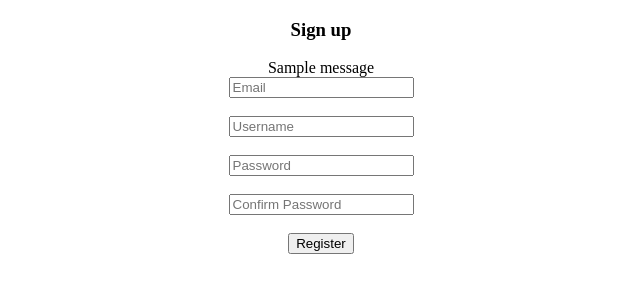
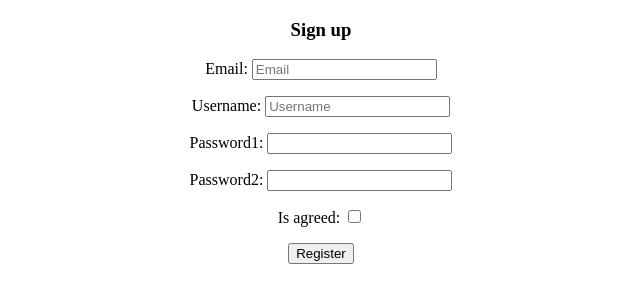
Before and after one commit to vagashkov/django-auth-test, a Django app: page /register in a window 1280 px wide. Shown: the top 303 px of the page, without its empty margins (319-959 px from the left). Run offline with Django 4.2, Linux system fonts and the light colour scheme; tables that the repository leaves empty hold one stand-in row (values such as "Sample post"); one stand-in notice (Sample message) is shown.

Commit message:
Add Django form object with checkbox instead of pure HTML

```diff
--- /dev/null
+++ b/auth_test/forms.py
@@ -0,0 +1,9 @@
+from django import forms
+
+
+class RegistrationForm(forms.Form):
+    email = forms.EmailField(widget=forms.EmailInput(attrs={'placeholder': 'Email'}))
+    username = forms.CharField(widget=forms.TextInput(attrs={'placeholder': 'Username'}))
+    password1 = forms.CharField(widget=forms.PasswordInput())
+    password2 = forms.CharField(widget=forms.PasswordInput())
+    is_agreed = forms.BooleanField(widget=forms.CheckboxInput())
--- a/auth_test/views.py
+++ b/auth_test/views.py
@@ -7,61 +7,61 @@ from django.contrib.auth import authenticate, login, logout
 from django.utils.decorators import method_decorator
 from django.views.decorators.csrf import csrf_protect
 
+from .forms import RegistrationForm
+
 
 class RegistrationView(View):
     '''
     Manages new user registration process.
     '''
     def get(self, request):
-        return render(request, 'auth/register.html')
+        form = RegistrationForm()
+        return render(request, 'auth/register.html', {'form': form})
 
     @method_decorator(csrf_protect)
     def post(self, request):
-        context = {
-            'data': request.POST,
-            'has_error': False
-        }
+        # Getting form data from request
+        form = RegistrationForm(request.POST)
+        has_error = False
+        # Checking if form is valid
+        if form.is_valid():
+            username = form.cleaned_data['username']
+            email = form.cleaned_data['email']
+            password1 = form.cleaned_data['password1']
+            password2 = form.cleaned_data['password2']
 
-        # First, check user email format
-        email = request.POST.get('email')
-        if not validate_email(email):
-            messages.add_message(request, messages.ERROR, 'Please provide a valid email')
-            context['has_error'] = True
+            # First, check user email format
+            if not validate_email(email):
+                has_error = True
 
-        # Second, check password length
-        password1 = request.POST.get('password1')
-        if len(password1) < 6:
-            messages.add_message(request, messages.ERROR, 'password has to be at least 6 characters long')
-            context['has_error'] = True
+            # Second, check password length
+            if len(password1) < 6:
+                has_error = True
 
-        # Third, compare password and its confirmation
-        password2 = request.POST.get('password2')
-        if password1 != password2:
-            messages.add_message(request, messages.ERROR, 'passwords dont match')
-            context['has_error'] = True
+            # Third, compare password and its confirmation
+            if password1 != password2:
+                has_error = True
 
-        # Easy job done - now let's check user email for double registration
-        try:
-            if User.objects.get(email=email):
-                messages.add_message(request, messages.ERROR, 'Email already exists')
-                context['has_error'] = True
-        except User.DoesNotExist:
-            pass
+            # Easy job done - now let's check user email for double registration
+            try:
+                if User.objects.get(email=email):
+                    has_error = True
+            except User.DoesNotExist:
+                pass
 
-        # If data is not valid - reopen registration form
-        if context['has_error']:
-            return render(request, 'auth/register.html', status=401, context=context)
+            # If data is not valid - reopen registration form
+            if has_error:
+                return render(request, 'auth/register.html', {'form': form})
 
-        # All checks are passed - let's create new user!
-        username = request.POST.get("username")
-        user = User.objects.create_user(username=username, email=email)
-        user.set_password(password1)
-        user.first_name = ''
-        user.last_name = ''
-        user.is_active = True
-        user.save()
-
-        return redirect('login')
+            # All checks are passed - let's create new user!
+            user = User.objects.create_user(username=username, email=email)
+            user.set_password(password1)
+            user.first_name = ''
+            user.last_name = ''
+            user.is_active = True
+            user.save()
+            return redirect('login')
+        return render(request, 'auth/register.html', {'form': form})
 
 
 class LoginView(View):
--- a/templates/auth/login.html
+++ b/templates/auth/login.html
@@ -22,7 +22,7 @@
                              </div>
                              <br>
                              <div>
-                                 <input type="password" name="password" value="" placeholder="Password">
+                                 <input type="password" name="password1" value="" placeholder="Password">
                              </div>
                              <br>
                              <input type="submit" value="Login"/>
--- a/templates/auth/register.html
+++ b/templates/auth/register.html
@@ -10,29 +10,9 @@
                  <div>
                      <div></div>
                          <h3>Sign up</h3>
-                         {% if messages %}
-                             {% for message in messages %}
-                                 <div>{{message}}</div>
-                             {% endfor %}
-                         {% endif %}
                          <form action="{% url 'register' %}" method="post">
                              {% csrf_token %}
-                             <div>
-                                 <input type="email" name="email" value="{{data.email}}" placeholder="Email">
-                             </div>
-                             <br>
-                             <div>
-                                 <input type="text" name="username" value="{{data.username}}" placeholder="Username">
-                             </div>
-                             <br>
-                             <div>
-                                 <input type="password" name="password1" value="" placeholder="Password">
-                             </div>
-                             <br>
-                             <div>
-                                 <input type="password" name="password2" value="" placeholder="Confirm Password">
-                             </div>
-                             <br>
+                             {{ form.as_p }}
                              <input type="submit" value="Register"/>
                         </form>
                  </div>
```
Also changed, not shown: auth_test/tests.py (+35 -30 lines).
